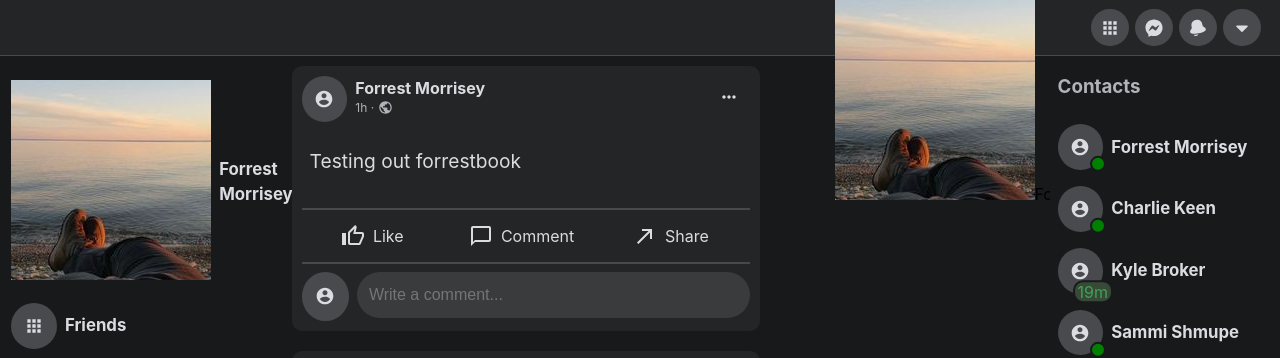
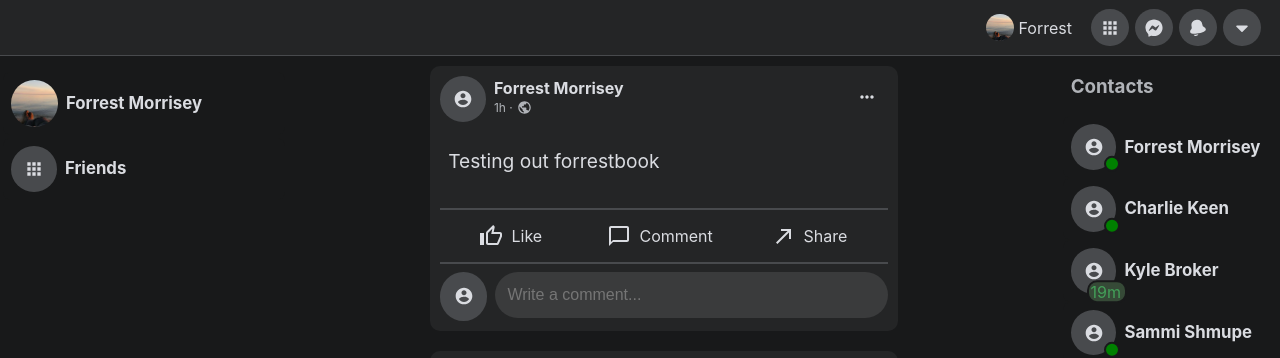
Before and after one commit to fmorrisey/FB_DropDown, a React (Create React App) app: page / in a window 1280 px wide. Shown: the top 358 px of the page. Built offline with nearby package versions, Linux system fonts and the light colour scheme.

Commit message:
Over all design changes

```diff
--- a/src/components/navbar/navitem.jsx
+++ b/src/components/navbar/navitem.jsx
@@ -10,7 +10,12 @@
 
     return (
       <li className="nav-user">
-        <img src={UsrImg} className="user-avatar-navbar" />
+        <img
+          src={UsrImg}
+          className="user-avatar-navbar"
+          alt={`${User.firstName} ${User.lastName}`}
+          title={`${User.firstName} ${User.lastName}`}
+        />
         {`${User.firstName}`}
       </li>
     );
--- a/src/components/newsfeed/newsfeed.scss
+++ b/src/components/newsfeed/newsfeed.scss
@@ -3,10 +3,11 @@
 
 .feed {
   display: flex;
-  width: clamp(40vw, 900px, 60vw);
+  width: clamp(60vw, 1200px, 66vw);
   margin: 0 auto;
   flex-direction: column;
-  justify-content: center;
+
+  align-items: center;
 
   .content {
     font-size: 1.2rem;
@@ -18,7 +19,7 @@
     margin: 10px;
     padding: $content-padding;
     border-radius: 10px;
-    width: clamp(30vw, 680px, 35vw);
+    width: clamp(33vw, 680px, 35vw);
 
     &-engagement {
       display: flex;
--- a/src/index.scss
+++ b/src/index.scss
@@ -57,6 +57,33 @@
   border: 0.15px solid $border-color;
 }
 
+.user {
+  &-avatar {
+    border-radius: 50%;
+    display: flex;
+    justify-content: center;
+    align-items: center;
+    transition: filter 300ms;
+
+    &-navbar {
+      // Controls top navbar display
+      @extend .user-avatar;
+      margin: 5px 5px 5px 0px;
+      $button-size: calc(#{$nav-size} * 0.5);
+      width: $button-size;
+      height: $button-size;
+    }
+
+    &-sidenav {
+      // Controls top sidenav display
+      @extend .user-avatar;
+      $button-size: calc(#{$nav-size} * 0.85);
+      width: $button-size;
+      height: $button-size;
+    }
+  }
+}
+
 /* Navbar */
 
 .navbar {
@@ -73,11 +100,30 @@
   justify-content: flex-end;
 }
 
-.nav-item {
-  width: calc(#{$nav-size} * 0.8);
-  display: flex;
-  align-items: center;
-  justify-content: center;
+.nav {
+  &-item {
+    width: calc(#{$nav-size} * 0.8);
+    display: flex;
+    align-items: center;
+    justify-content: center;
+  }
+
+  &-user {
+    cursor: pointer;
+    width: calc(#{$nav-size} * 2);
+    border-radius: 25px;
+    padding: 2px 2px 2px 0px;
+    margin: 8px 2px 8px 0px;
+    display: flex;
+    align-items: center;
+    justify-content: center;
+    color: $text-color;
+    transition: background-color 300ms;
+
+    &:hover {
+      background-color: $bg-accent;
+    }
+  }
 }
 
 /* Nav Icons */
--- a/src/scss/_variables.scss
+++ b/src/scss/_variables.scss
@@ -1,11 +1,12 @@
 $bg: #242526;
 $bg-body: #18191a;
-$bg-accent: #48414d;
+$bg-accent: #484a4d;
+
 $text-color: #dadce1;
 $text-color-alt: #b0b3b8;
 $nav-size: 55px;
 /* --nav-size: 3.13vw; */
-$border: 1px solid #474a4d;
-$border-color: #474a4d;
+$border: 1px solid #484a4d;
+$border-color: #484a4d;
 $border-radius: 8px;
 $speed: 500ms;
```
